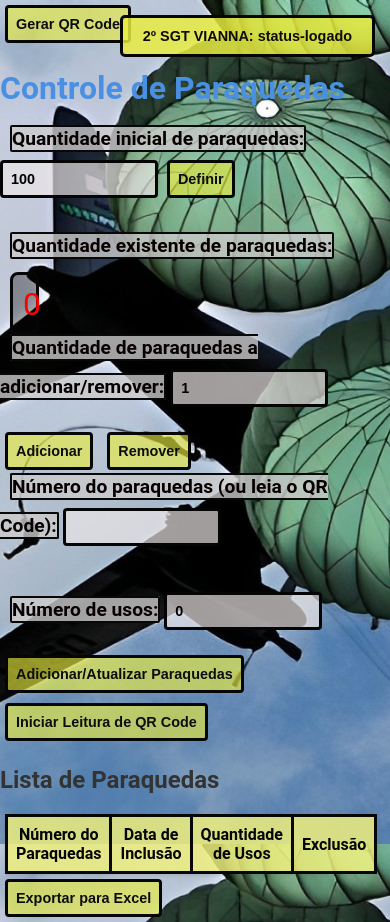
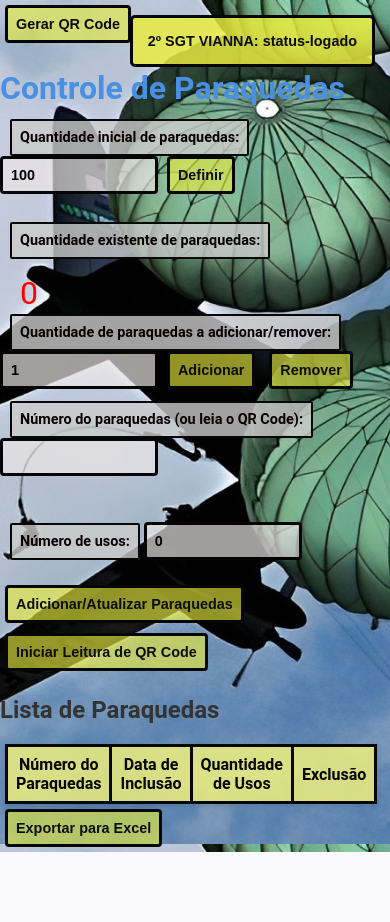
Before and after one commit to mendesftrader/dompsa, a plain HTML site: page index.html in a window 390 px wide. After the commit the page ends 852 px from the top, so only its background shows below. Drawn offline with Linux system fonts and the light colour scheme.

Commit message:
Update estilo.css

```diff
--- a/css/estilo.css
+++ b/css/estilo.css
@@ -93,10 +93,8 @@ button:hover.delete-btn {
     padding: 10px;
     border-radius: 8px;
     color: #4a90e2;
-    background-color: #07060659;
     margin-right: 90%;
     margin-left: 10px;
-    border: 3px solid #070606;
 }
 
 .counter.red {
@@ -166,7 +164,7 @@ table tr {
         font-size: 2rem;
     }
 
-    .container {
+    .container, .login {
         padding: 15px;
     }
 
@@ -174,7 +172,7 @@ table tr {
         padding: 8px;
     }
 
-    input[type="number"], input[type="text"], button {
+    input[type="number"], input[type="text"], button, label {
         font-size: 0.9rem;
         padding: 8px;
     }
```
